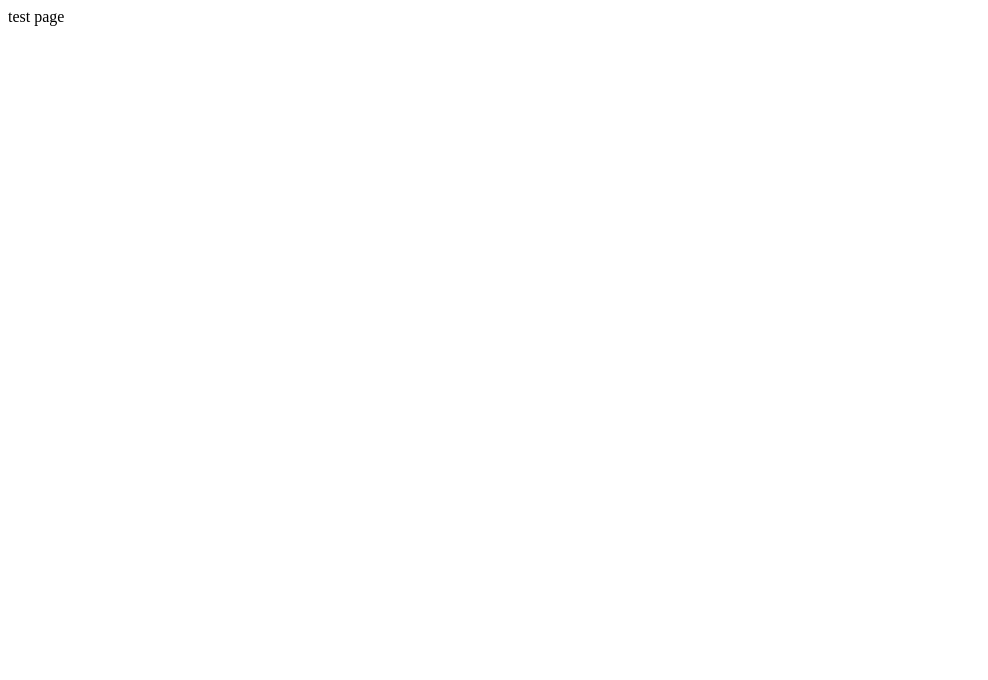
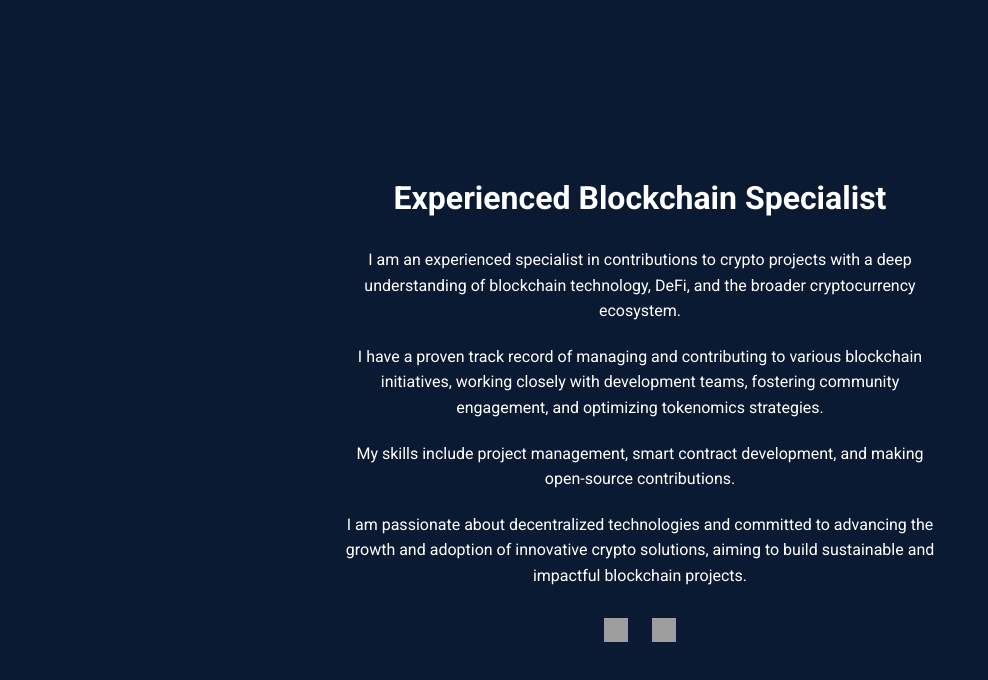
Before and after one commit to santamasa/santamasa.github.io, a plain HTML site: page index.html in a window 1280 px wide. Shown: the whole page, without its empty margins (0-988 px from the left). Drawn offline with Linux system fonts and the light colour scheme; grey boxes are pictures that could not be loaded.

Commit message:
Update index.html

```diff
--- a/index.html
+++ b/index.html
@@ -1 +1,62 @@
-test page
+<!DOCTYPE html>
+<html lang="en">
+<head>
+    <meta charset="UTF-8">
+    <meta name="viewport" content="width=device-width, initial-scale=1.0">
+    <title>Portfolio</title>
+    <link href="https://fonts.googleapis.com/css2?family=Roboto:wght@400;700&display=swap" rel="stylesheet">
+    <style>
+        body {
+            margin: 0;
+            font-family: 'Roboto', sans-serif;
+            background-color: #0b1a33;
+            color: #ffffff;
+            display: flex;
+            justify-content: center;
+            align-items: center;
+            height: 100vh;
+            flex-direction: column;
+            text-align: center;
+        }
+        h1 {
+            margin-bottom: 20px;
+        }
+        p {
+            max-width: 600px;
+            margin: 10px auto;
+            line-height: 1.6;
+        }
+        .social-links {
+            margin-top: 20px;
+        }
+        .social-links a {
+            color: #ffffff;
+            margin: 0 10px;
+            text-decoration: none;
+        }
+        .social-links a:hover {
+            opacity: 0.7;
+        }
+        .icon {
+            width: 24px;
+            height: 24px;
+            vertical-align: middle;
+        }
+    </style>
+</head>
+<body>
+    <h1>Experienced Blockchain Specialist</h1>
+    <p>I am an experienced specialist in contributions to crypto projects with a deep understanding of blockchain technology, DeFi, and the broader cryptocurrency ecosystem.</p>
+    <p>I have a proven track record of managing and contributing to various blockchain initiatives, working closely with development teams, fostering community engagement, and optimizing tokenomics strategies.</p>
+    <p>My skills include project management, smart contract development, and making open-source contributions.</p>
+    <p>I am passionate about decentralized technologies and committed to advancing the growth and adoption of innovative crypto solutions, aiming to build sustainable and impactful blockchain projects.</p>
+    <div class="social-links">
+        <a href="https://x.com/0xsantamasa" target="_blank">
+            <img src="https://img.icons8.com/ios-filled/50/ffffff/twitter.png" class="icon" alt="Twitter">
+        </a>
+        <a href="https://github.com/santamasa" target="_blank">
+            <img src="https://img.icons8.com/ios-filled/50/ffffff/github.png" class="icon" alt="GitHub">
+        </a>
+    </div>
+</body>
+</html>
```
